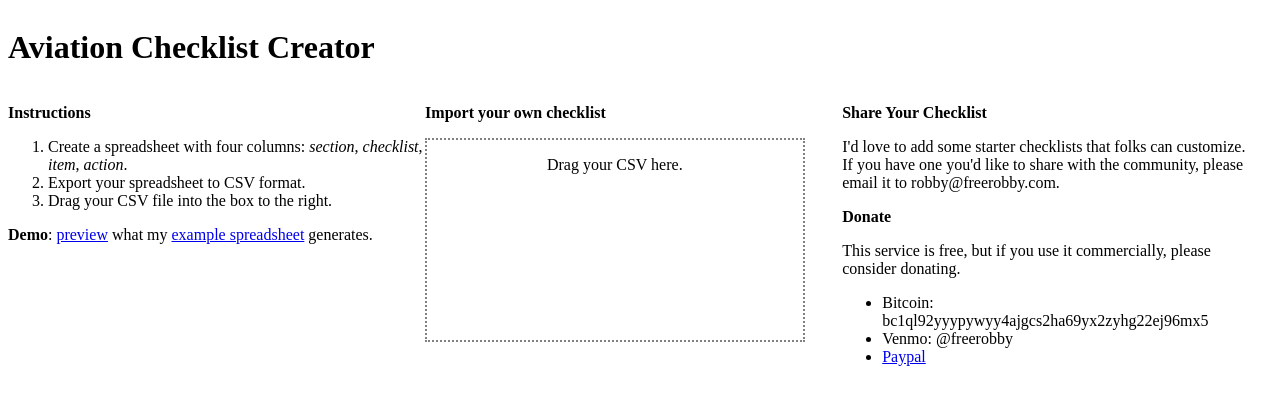
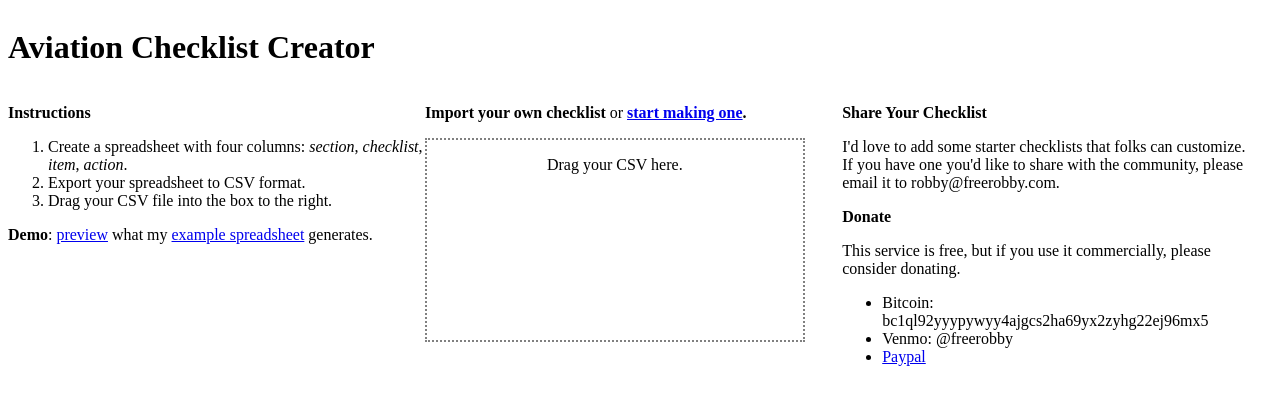
Before and after one commit to freerobby/aviation-checklist, a Vue app: page / in a window 1280 px wide. Shown: the top 404 px of the page. Built offline with nearby package versions, Linux system fonts and the light colour scheme.

Commit message:
Add a quick start with a blank checklist.

```diff
--- a/src/components/Uploader.vue
+++ b/src/components/Uploader.vue
@@ -1,6 +1,15 @@
 <template>
   <div id="upload">
-    <p><strong>Import your own checklist</strong></p>
+    <p>
+      <strong>Import your own checklist</strong>
+      or
+      <strong>
+        <a href="#" v-on:click="$emit(
+            'csv_imported',
+            'First Section, First Checklist, First Item, First Action\nFirst Section, First Checklist, Second Item, Second action'
+            )">start making one</a>.
+      </strong>
+    </p>
     <div class="file_container"
          v-on:drop.prevent="importFile"
          v-on:dragover.prevent
```
